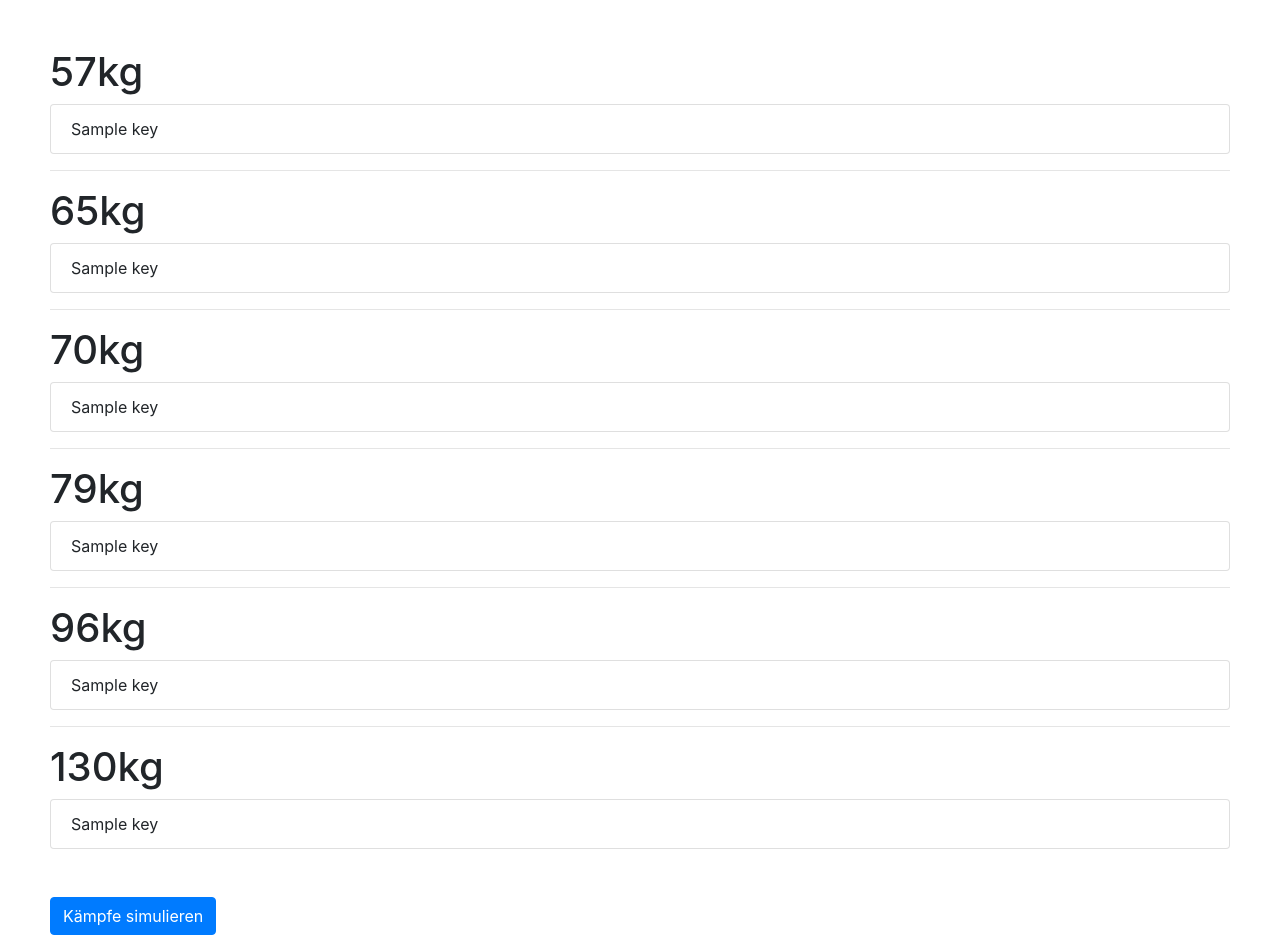
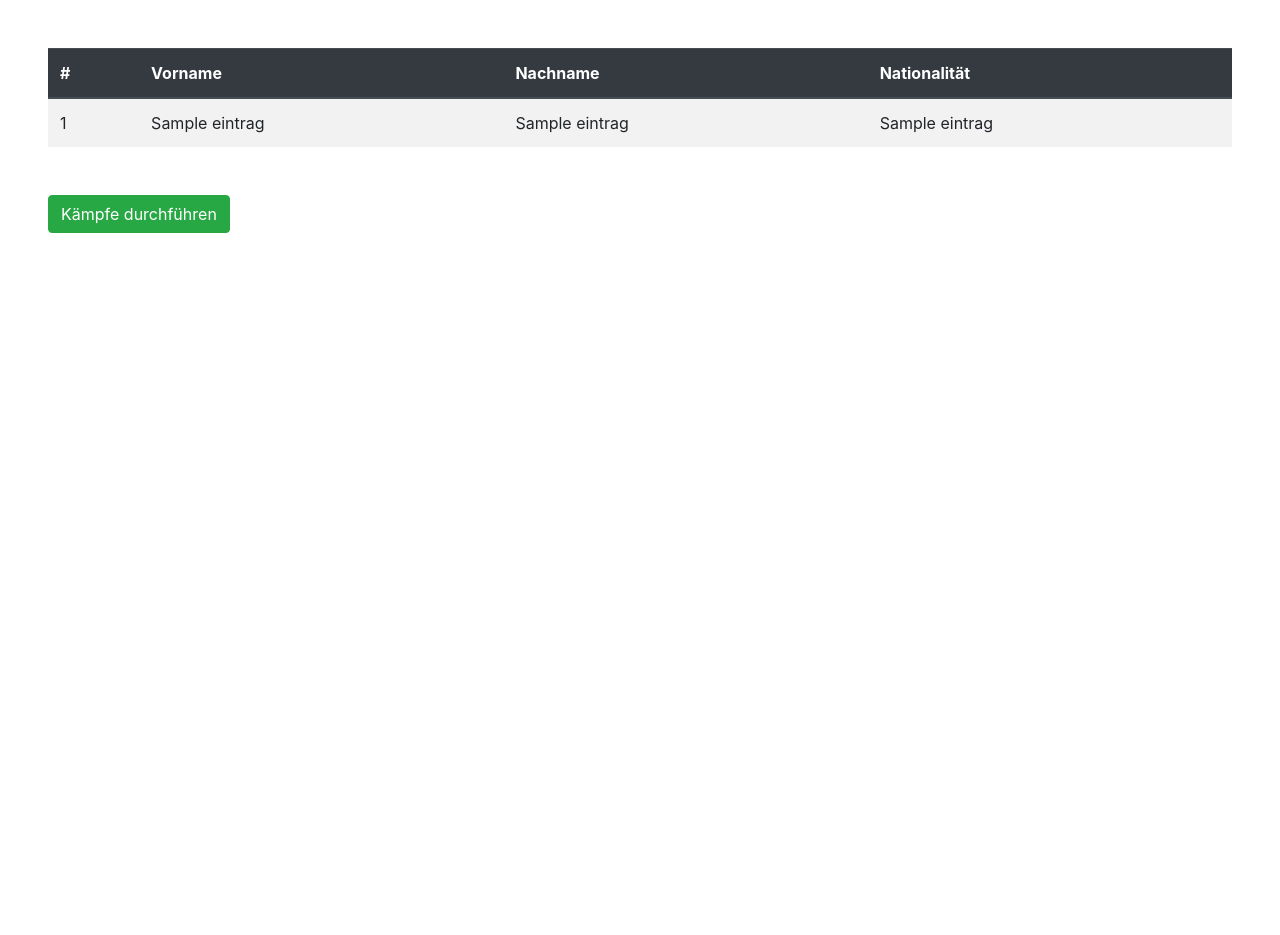
Before and after one commit to jadonic/pro2, a Flask app: template templates/gewichterliste.html in a window 1280 px wide. Shown: the part 96-1031 px from the top of the page. After the commit the page ends 329 px from the top, so only its background shows below. Run offline with Flask 2, Linux system fonts and the light colour scheme; the template is opened without the code that fills it: most values are stand-ins (such as "Sample title", 1, 10 or a date in 2020); some libraries are stand-ins or nearby versions.

Commit message:
Diverse Anpassungen und neue Funktionen, erster Aufbau Datenspeicher und Gewichtereinteilung

```diff
--- a/main.py
+++ b/main.py
@@ -1,118 +1,89 @@
-import jinja2
-import random
-import datenspeicher
+import json
 from flask import Flask
 from flask import render_template
 from flask import request
+from random import randrange
 
 app = Flask("Hello World")
 
 
 @app.route("/hello", methods=["GET", "POST"])
 def hello_post():
-    # von https://stackoverflow.com/questions/19794695/flask-python-buttons
+    r = open("ringerdatenbank.json")
+    ringerdatenbank_dict = json.load(r)
+
+    t = open("turnierdatenbank.json")
+    turnierdatenbank_dict = json.load(t)
+
+    loszuteilung = [0]
+    aktiveslos = 0
+    ringerID = 100000
+
     if request.method == "POST":
         if request.form.get("eintragen") == "Eintragen":
-            # global variables von hier: https://www.w3schools.com/python/python_variables_global.asp
-            global vollername
-            vollername = request.form["vollername"]
+            ringerID = ringerID + 1
+            # nimmt daten von erstem Formular entgegen
+            vorname = request.form["vorname"]
+            nachname = request.form["nachname"]
+            land = request.form["land"]
             gewicht = request.form["gewicht"]
-            counter57 = 0
-            counter65 = 0
-            counter70 = 0
-            counter79 = 0
-            counter96 = 0
-            counter130 = 0
-            gesamtcounter = counter65 + counter70 + counter79 + counter96 + counter130
-            if int(gewicht) <= 57 and counter57 <= 8:
-                datenspeicher.gewichtsklassen[57][vollername] = {}
-                datenspeicher.gewichtsklassen[57][vollername]["Gewicht"] = gewicht
-                datenspeicher.gewichtsklassen[57][vollername]["Name"] = vollername
-            elif int(gewicht) <= 65 and counter65 <= 8:
-                datenspeicher.gewichtsklassen[65][vollername] = {}
-                datenspeicher.gewichtsklassen[65][vollername]["Gewicht"] = gewicht
-            elif int(gewicht) <= 70 and counter70 <= 8:
-                datenspeicher.gewichtsklassen[70][vollername] = {}
-                datenspeicher.gewichtsklassen[70][vollername]["Gewicht"] = gewicht
-            elif int(gewicht) <= 79 and counter79 <= 8:
-                datenspeicher.gewichtsklassen[79][vollername] = {}
-                datenspeicher.gewichtsklassen[79][vollername]["Gewicht"] = gewicht
-            elif int(gewicht) <= 96 and counter96 <= 8:
-                datenspeicher.gewichtsklassen[96][vollername] = {}
-                datenspeicher.gewichtsklassen[96][vollername]["Gewicht"] = gewicht
-            elif int(gewicht) <= 130 and counter130 <= 8:
-                datenspeicher.gewichtsklassen[130][vollername] = {}
-                datenspeicher.gewichtsklassen[130][vollername]["Gewicht"] = gewicht
+            # zufällige Loszuteilung der ringer, https://stackoverflow.com/questions/3996904/generate-random-integers-between-0-and-9
+            while aktiveslos in loszuteilung:
+                aktiveslos = randrange(1, 100)
+            losnummer = aktiveslos
+            loszuteilung.append(losnummer)
+            # 1. Eintrag Ringer ins Json übertragen
+            ringerdatenbank_dict.append({"ringerID": ringerID, "vorname": vorname, "nachname": nachname, "land": land, "turniere": [
+                {"weltmeisterschaft_freistil": {"gewicht": int(gewicht), "losnummer": losnummer}}]})
+            with open('ringerdatenbank.json', 'w') as f:
+                json.dump(ringerdatenbank_dict, f, indent=4, separators=(',', ':'), sort_keys=True)
+            print(loszuteilung)
+    return render_template("index.html")
 
-            # Überprüfung, ob in jedem Gewicht schon 8 Ringer sind
-            for i in datenspeicher.gewichtsklassen[57]:
-                counter57 = counter57 + 1
-            for i in datenspeicher.gewichtsklassen[65]:
-                counter65 = counter65 + 1
-            for i in datenspeicher.gewichtsklassen[70]:
-                counter70 = counter70 + 1
-            for i in datenspeicher.gewichtsklassen[79]:
-                counter79 = counter79 + 1
-            for i in datenspeicher.gewichtsklassen[96]:
-                counter96 = counter96 + 1
-            for i in datenspeicher.gewichtsklassen[130]:
-                counter130 = counter130 + 1
-
-            # Überprüfung, ob die Limite von 48 Ringern überschritten worden ist (6 Gewichtsklassen à 8 Teilnehmer)
-            while gesamtcounter <= 48:
-                return render_template("index.html")
-            return datenspeicher.gewichtsklassen
-        elif request.form.get("gewichteanzeigen") == "Gewichte Anzeigen":
-            return datenspeicher.gewichtsklassen
-    else:
-        return render_template("index.html")
 
 
 @app.route("/gewichterliste")
 def gewichterliste():
-    with open('gewichtsklassen.json', 'w') as f:
-        datenspeicher.json.dump(datenspeicher.gewichtsklassen, f, indent=4, separators=(',', ':'), sort_keys=True)
-    # idee, so zu machen von https://stackoverflow.com/questions/5750664/python-iterating-through-a-dictionary-gives-me-int-object-not-iterable
-    return render_template("gewichterliste.html", gewichtsklassen57=datenspeicher.gewichtsklassen[57],
-                           gewichtsklassen65=datenspeicher.gewichtsklassen[65], gewichtsklassen70=datenspeicher.gewichtsklassen[70],
-                           gewichtsklassen79=datenspeicher.gewichtsklassen[79], gewichtsklassen96=datenspeicher.gewichtsklassen[96],
-                           gewichtsklassen130=datenspeicher.gewichtsklassen[130])
+    r = open("ringerdatenbank.json")
+    ringerdatenbank_dict = json.load(r)
+    t = open("turnierdatenbank.json")
+    turnierdatenbank_dict = json.load(t)
+    ringerindex = 0
+    gewichtseinteilung = 0
+    anz_gewichtsklassen = len(turnierdatenbank_dict[0]["2021"][0]["weltmeisterschaft_freistil"]["gewichtsklassen"])
+    gewichtsklassenindex = 0
+
+#die ringer mit den gewichten in Gewichtsklassen einteilen
+    for ringer in ringerdatenbank_dict:
+        gewichtseinteilung = ringerdatenbank_dict[ringerindex]["turniere"][0]["weltmeisterschaft_freistil"]["gewicht"]
+        ringerdatenbank_dict[ringerindex]["turniere"][0]["weltmeisterschaft_freistil"]["gewichtsklasse"] = ""
+        while ringerdatenbank_dict[ringerindex]["turniere"][0]["weltmeisterschaft_freistil"]["gewichtsklasse"] == "":
+            for gewicht in turnierdatenbank_dict[0]["2021"][0]["weltmeisterschaft_freistil"]["gewichtsklassen"]:
+                if gewichtseinteilung == turnierdatenbank_dict[0]["2021"][0]["weltmeisterschaft_freistil"]["gewichtsklassen"][gewichtsklassenindex]["gewicht"]:
+                    ringerdatenbank_dict[ringerindex]["turniere"][0]["weltmeisterschaft_freistil"]["gewichtsklasse"] = gewichtseinteilung
+                else:
+                    gewichtsklassenindex = gewichtsklassenindex + 1
+            gewichtsklassenindex = 0
+            gewichtseinteilung = gewichtseinteilung + 1
+        ringerindex = ringerindex + 1
+    with open('ringerdatenbank.json', 'w') as r:
+        json.dump(ringerdatenbank_dict, r, indent=4, separators=(',', ':'), sort_keys=True)
+    with open('turnierdatenbank.json', 'w') as t:
+        json.dump(turnierdatenbank_dict, t, indent=4, separators=(',', ':'), sort_keys=True)
+# alle ringer für html in tuple
+    ringerindex = 0
+    output_ringer_fix = ()
+    for ringer in ringerdatenbank_dict:
+        output_ringer_temp = ((ringerdatenbank_dict[ringerindex]["turniere"][0]["weltmeisterschaft_freistil"]["gewichtsklasse"], ringerdatenbank_dict[ringerindex]["vorname"], ringerdatenbank_dict[ringerindex]["nachname"], ringerdatenbank_dict[ringerindex]["land"]),)
+        output_ringer_fix = output_ringer_fix + output_ringer_temp
+        ringerindex = ringerindex + 1
+
+    return render_template("gewichterliste.html", ringerliste=output_ringer_fix)
 
 
 @app.route("/matte1", methods=["GET", "POST"])
 def matte1():
-    index = 0
-    indexodd = 1
-    indexeven = 0
-    activewrestler1 = ""
-    activewrestler2 = ""
-    if request.method == "POST":
-        if request.form.get("kampfbeenden") == "Kampf beenden":
-            indexodd = indexodd + 2
-            indexeven = indexeven + 2
-            print(indexeven, indexodd)
-            for ringer in datenspeicher.gewichtsklassen[57]:
-                if indexeven == datenspeicher.gewichtsklassen[57][ringer]["Startnummer"]:
-                    activewrestler1 = datenspeicher.gewichtsklassen[57][ringer]["Name"]
-                elif indexodd == datenspeicher.gewichtsklassen[57][ringer]["Startnummer"]:
-                    activewrestler2 = datenspeicher.gewichtsklassen[57][ringer]["Name"]
-
-            print(activewrestler1, activewrestler2)
-            return render_template("matte1.html", activewrestler1=activewrestler1, activewrestler2=activewrestler2)
-    for gewicht in datenspeicher.gewichtsklassen:
-        for ringer in datenspeicher.gewichtsklassen[gewicht]:
-            datenspeicher.gewichtsklassen[gewicht][ringer]["Startnummer"] = index
-            index = index + 1
-        index = 1
-    print(datenspeicher.gewichtsklassen[57])
-    for ringer in datenspeicher.gewichtsklassen[57]:
-        if indexeven == datenspeicher.gewichtsklassen[57][ringer]["Startnummer"]:
-            activewrestler1 = datenspeicher.gewichtsklassen[57][ringer]["Name"]
-        elif indexodd == datenspeicher.gewichtsklassen[57][ringer]["Startnummer"]:
-            activewrestler2 = datenspeicher.gewichtsklassen[57][ringer]["Name"]
-
-    print(activewrestler1, activewrestler2)
-    return render_template("matte1.html", activewrestler1=activewrestler1, activewrestler2=activewrestler2)
+    return render_template("matte1.html")
 
 
 @app.route("/matte2")
--- a/templates/gewichterliste.html
+++ b/templates/gewichterliste.html
@@ -28,49 +28,30 @@
     </div>
   </div>
 </nav>
-<div class="container-fluid mt-5">
-    <h1>57kg</h1>
-    <ul class="list-group">
-        {% for key in gewichtsklassen57 %}
-            <li class="list-group-item">{{ key }}</li>
+
+<div class="m-5">
+    <table class="table table-striped">
+        <thead class="thead-dark">
+        <th scope="col" class="vw-2">#</th>
+        <th scope="col">Vorname</th>
+        <th scope="col">Nachname</th>
+        <th scope="col">Nationalität</th>
+        </thead>
+        <tbody>
+        {% for eintrag in ringerliste %}
+            <tr>
+                <td class="vw-2">{{ eintrag[0] }}</td>
+                <td>{{ eintrag[1] }}</td>
+                <td>{{ eintrag[2] }}</td>
+                <td>{{ eintrag[3] }}</td>
+            </tr>
         {% endfor %}
-    </ul>
-    <hr class="divider my-10"/>
-    <h1>65kg</h1>
-    <ul class="list-group">
-        {% for key in gewichtsklassen65 %}
-            <li class="list-group-item">{{ key }}</li>
-        {% endfor %}
-    </ul>
-    <hr class="divider my-10"/>
-    <h1>70kg</h1>
-    <ul class="list-group">
-        {% for key in gewichtsklassen70 %}
-            <li class="list-group-item">{{ key }}</li>
-        {% endfor %}
-    </ul>
-    <hr class="divider my-10"/>
-    <h1>79kg</h1>
-        <ul class="list-group">
-            {% for key in gewichtsklassen79 %}
-                <li class="list-group-item">{{ key }}</li>
-            {% endfor %}
-        </ul>
-    <hr class="divider my-10"/>
-    <h1>96kg</h1>
-        <ul class="list-group">
-            {% for key in gewichtsklassen96 %}
-                <li class="list-group-item">{{ key }}</li>
-            {% endfor %}
-        </ul>
-    <hr class="divider my-10"/>
-    <h1>130kg</h1>
-        <ul class="list-group">
-            {% for key in gewichtsklassen130 %}
-                <li class="list-group-item">{{ key }}</li>
-            {% endfor %}
-        </ul>
-    <a href="{{ url_for('matte1') }}" class="btn btn-primary mt-5">Kämpfe simulieren</a>
+        </tbody>
+    </table>
 </div>
+<div class="m-5">
+    <a href="{{ url_for('matte1') }}" class="btn btn-success">Kämpfe durchführen</a>
+</div>
+
 </body>
 </html>
--- a/templates/index.html
+++ b/templates/index.html
@@ -32,8 +32,10 @@
 
 <form method="POST">
     <div class="form-group">
-        <input type="text" class="form-control mt-3" id="formGroupExampleInput" name="vollername" placeholder="Vorname Nachname">
-        <input type="text" class="form-control mt-1" id="formGroupExampleInput2" name="gewicht" placeholder="Gewicht">
+        <input type="text" class="form-control mt-3" id="formGroupExampleInput1" name="vorname" placeholder="Vorname">
+        <input type="text" class="form-control mt-1" id="formGroupExampleInput2" name="nachname" placeholder="Nachname">
+        <input type="text" class="form-control mt-1" id="formGroupExampleInput3" name="land" placeholder="Nationalität">
+        <input type="text" class="form-control mt-1" id="formGroupExampleInput4" name="gewicht" placeholder="Gewicht">
         <input type="submit" class="btn btn-primary mt-1" value="Eintragen" name="eintragen">
         <input type="submit" class="btn btn-primary mt-1" value="Gewichte Anzeigen" name="gewichteanzeigen">
     </div>
--- a/templates/matte1.html
+++ b/templates/matte1.html
@@ -34,19 +34,16 @@
       <ul class="nav nav-pills flex-column mb-auto">
         <li class="nav-item">
           <a href="{{ url_for('matte1') }}" class="nav-link active" aria-current="page">
-            <svg class="bi me-2" width="16" height="16"><use xlink:href="#home"></use></svg>
             Matte 1
           </a>
         </li>
         <li>
           <a href="{{ url_for('matte2') }}" class="nav-link link-dark">
-            <svg class="bi me-2" width="16" height="16"></svg>
             Matte 2
           </a>
         </li>
         <li>
           <a href="{{ url_for('matte3') }}" class="nav-link link-dark">
-            <svg class="bi me-2" width="16" height="16"><use xlink:href="#table"></use></svg>
             Matte 3
           </a>
         </li>
```
Also changed, not shown: gewichtsklassen.json (deleted, +0 -8 lines), ringerdatenbank.json (added, +77 -0 lines), turnierdatenbank.json (added, +64 -0 lines), vorlage_ringerdatenbank.json (added, +30 -0 lines).
